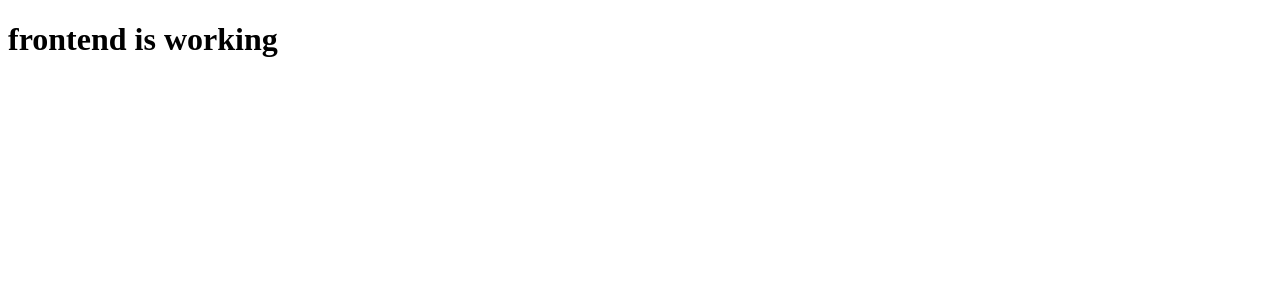
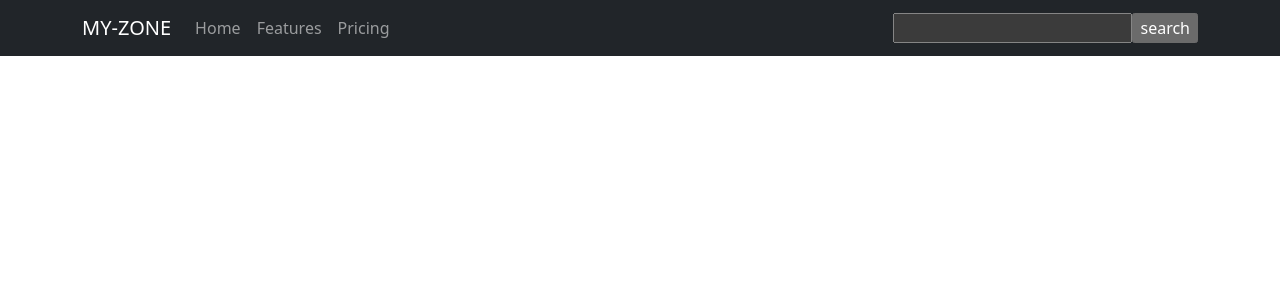
Before and after one commit to Noufalvmkd/botprojectClient, a React (Vite) app: page /admin in a window 1280 px wide. Shown: the top 300 px of the page. Built offline with nearby package versions, Linux system fonts and the light colour scheme.

Commit message:
set up router

```diff
--- a/package.json
+++ b/package.json
@@ -10,8 +10,12 @@
     "preview": "vite preview"
   },
   "dependencies": {
+    "axios": "^1.10.0",
+    "bootstrap": "^5.3.7",
     "react": "^19.1.0",
-    "react-dom": "^19.1.0"
+    "react-bootstrap": "^2.10.10",
+    "react-dom": "^19.1.0",
+    "react-router-dom": "^6.23.0"
   },
   "devDependencies": {
     "@eslint/js": "^9.30.1",
--- a/src/App.jsx
+++ b/src/App.jsx
@@ -1,16 +1,11 @@
-import { useState } from 'react'
+
+
 
 
 function App() {
-  const [count, setCount] = useState(0)
 
-  return (
-    <>
-     <div>
-      <h1>frontend is working</h1>
-     </div>
-    </>
-  )
+
+  return null;
 }
 
 export default App
--- /dev/null
+++ b/src/components/ProductCards.jsx
@@ -0,0 +1,28 @@
+import React from 'react';
+import { Card, Button } from 'react-bootstrap';
+
+const ProductCard = ({ product }) => {
+  return (
+    <Card style={{ width: '18rem', marginBottom: '20px' }}>
+      <Card.Img
+        variant="top"
+        src={product.image}
+        alt={product.title}
+        style={{ height: '250px', objectFit: 'contain' }}
+      />
+      <Card.Body>
+        <Card.Title>{product.title}</Card.Title>
+        <Card.Text>
+          <strong>${product.price}</strong><br />
+          <small>{product.category}</small><br />
+          <span style={{ color: '#888' }}>
+            ⭐ {product.rating?.rate} ({product.rating?.count} reviews)
+          </span>
+        </Card.Text>
+        <Button variant="primary">Add to Cart</Button>
+      </Card.Body>
+    </Card>
+  );
+};
+
+export default ProductCard;
--- /dev/null
+++ b/src/components/Userheader.jsx
@@ -0,0 +1,28 @@
+import React from 'react'
+import Container from 'react-bootstrap/Container';
+import Nav from 'react-bootstrap/Nav';
+import Navbar from 'react-bootstrap/Navbar';
+
+const Userheader = () => {
+  return (
+    <>
+      <Navbar bg="dark" data-bs-theme="dark" fixed='top'>
+        <Container>
+          <Navbar.Brand href="#home">MY-ZONE</Navbar.Brand>
+          <Nav className="me-auto">
+            <Nav.Link href="#home">Home</Nav.Link>
+            <Nav.Link href="#features">Features</Nav.Link>
+            <Nav.Link href="#pricing">Pricing</Nav.Link>
+          </Nav>
+          <form action="">
+          <input type="text" />
+          <input type="button" value="search"  />
+          </form>
+        </Container>
+      </Navbar>
+
+    </>
+  )
+}
+
+export default Userheader
--- /dev/null
+++ b/src/layouts/AdminRoot.jsx
@@ -0,0 +1,14 @@
+import React from 'react'
+import Userheader from '../components/Userheader'
+import { Outlet } from 'react-router-dom'
+
+const AdminRoot = () => {
+  return (
+    <>
+    <Userheader />
+    <Outlet />
+    </>
+  )
+}
+
+export default AdminRoot
--- /dev/null
+++ b/src/layouts/Userroot.jsx
@@ -0,0 +1,14 @@
+import React from 'react'
+import Userheader from '../components/Userheader'
+import { Outlet } from 'react-router-dom'
+
+const Userroot = () => {
+  return (
+    <>
+    <Userheader />
+    <Outlet />
+    </>
+  )
+}
+
+export default Userroot
--- a/src/main.jsx
+++ b/src/main.jsx
@@ -1,10 +1,52 @@
 import { StrictMode } from 'react'
 import { createRoot } from 'react-dom/client'
+import 'bootstrap/dist/css/bootstrap.min.css';
+import App from './App.jsx'
+import Home from './pages/Home.jsx'
+import Userheader from './components/Userheader.jsx'
 
-import App from './App.jsx'
+
+
+
+import {
+  createBrowserRouter,
+  RouterProvider,
+} from "react-router-dom";
+import Userroot from './layouts/Userroot.jsx';
+import AdminRoot from './layouts/AdminRoot.jsx';
+
+const router = createBrowserRouter([
+  {
+    path: "/",
+    element: <Userroot />,
+    children : [
+      {path: "",
+    element: <Home />} ,
+  //     {
+  //   path: "/produt-details/:id",
+  //   element: <Details />,
+  // }
+    ]
+  },
+  {path: "/admin",
+  element: <AdminRoot />,
+  children : [
+    // {path :"add-movie",
+    //   element :<AddMovie />
+    //   }
+    ]
+
+  },
+
+
+
+]);
+
 
 createRoot(document.getElementById('root')).render(
   <StrictMode>
-    <App />
+    <RouterProvider router={router} />
+
+
   </StrictMode>,
 )
--- /dev/null
+++ b/src/pages/Home.jsx
@@ -0,0 +1,37 @@
+import React, { useEffect, useState } from 'react';
+import axios from 'axios';
+import ProductCard from '../components/ProductCards';
+import { Container, Row, Col } from 'react-bootstrap';
+
+const Home = () => {
+  const [products, setProducts] = useState([]);
+
+  const getProduct = () => {
+    axios('https://fakestoreapi.com/products')
+      .then((res) => {
+        setProducts(res.data);
+      })
+      .catch((err) => {
+        console.log(err);
+      });
+  };
+
+  useEffect(() => {
+    getProduct();
+  }, []);
+
+  return (
+    <Container className="my-4">
+      <h2 className="mb-4">Featured Products</h2>
+      <Row>
+        {products.map((product) => (
+          <Col key={product.id} xs = {12} xm ={6} md= {4} lg= {4} xl = {3}>
+            <ProductCard product={product} />
+          </Col>
+        ))}
+      </Row>
+    </Container>
+  );
+};
+
+export default Home;
```
Also changed, not shown: src/pages/Cart.jsx (added), src/pages/Login.jsx (added), src/pages/ProductDetails.jsx (added), src/pages/Register.jsx (added), 1 other file (tests, documents, lock files or other folders).
